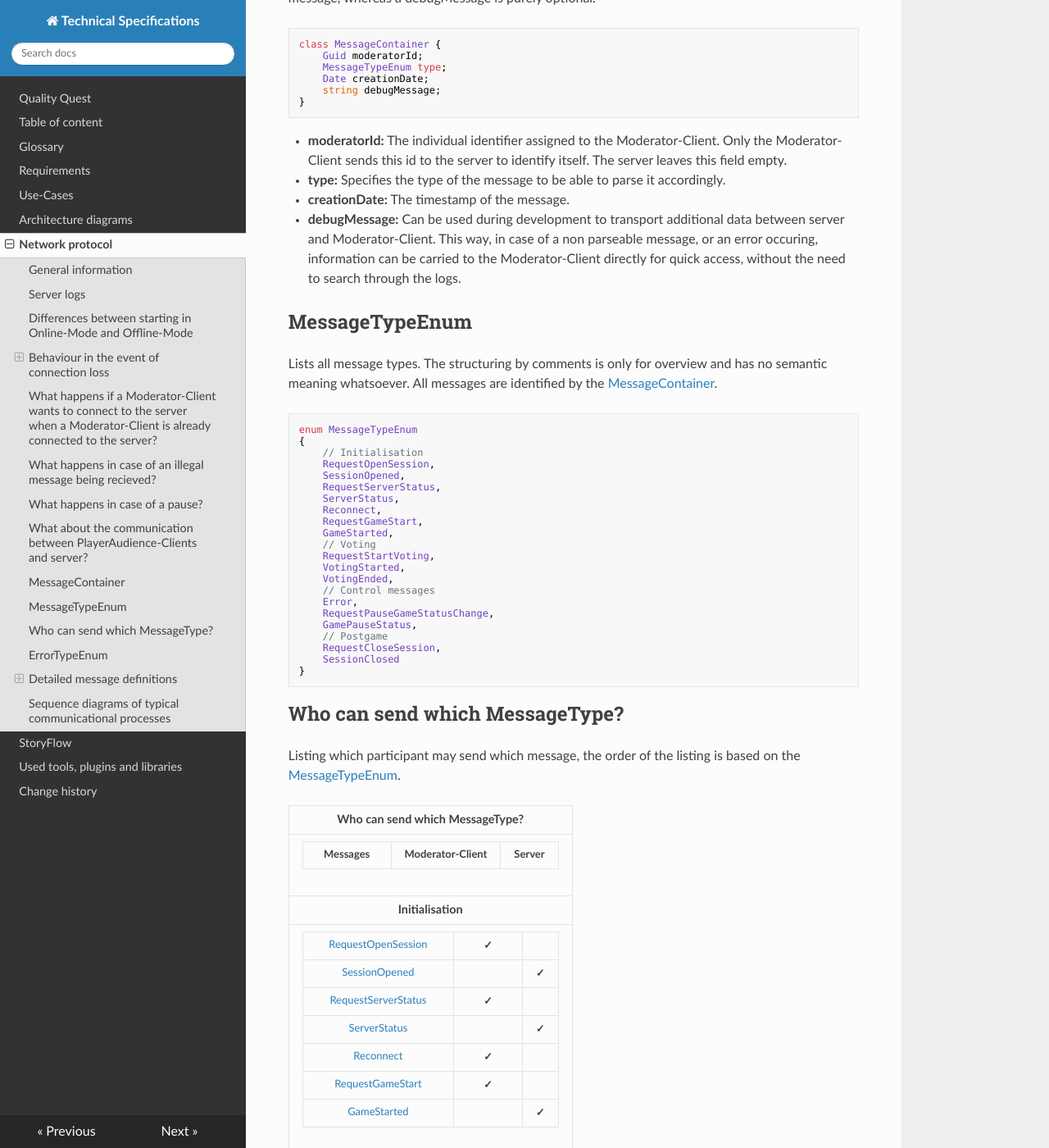
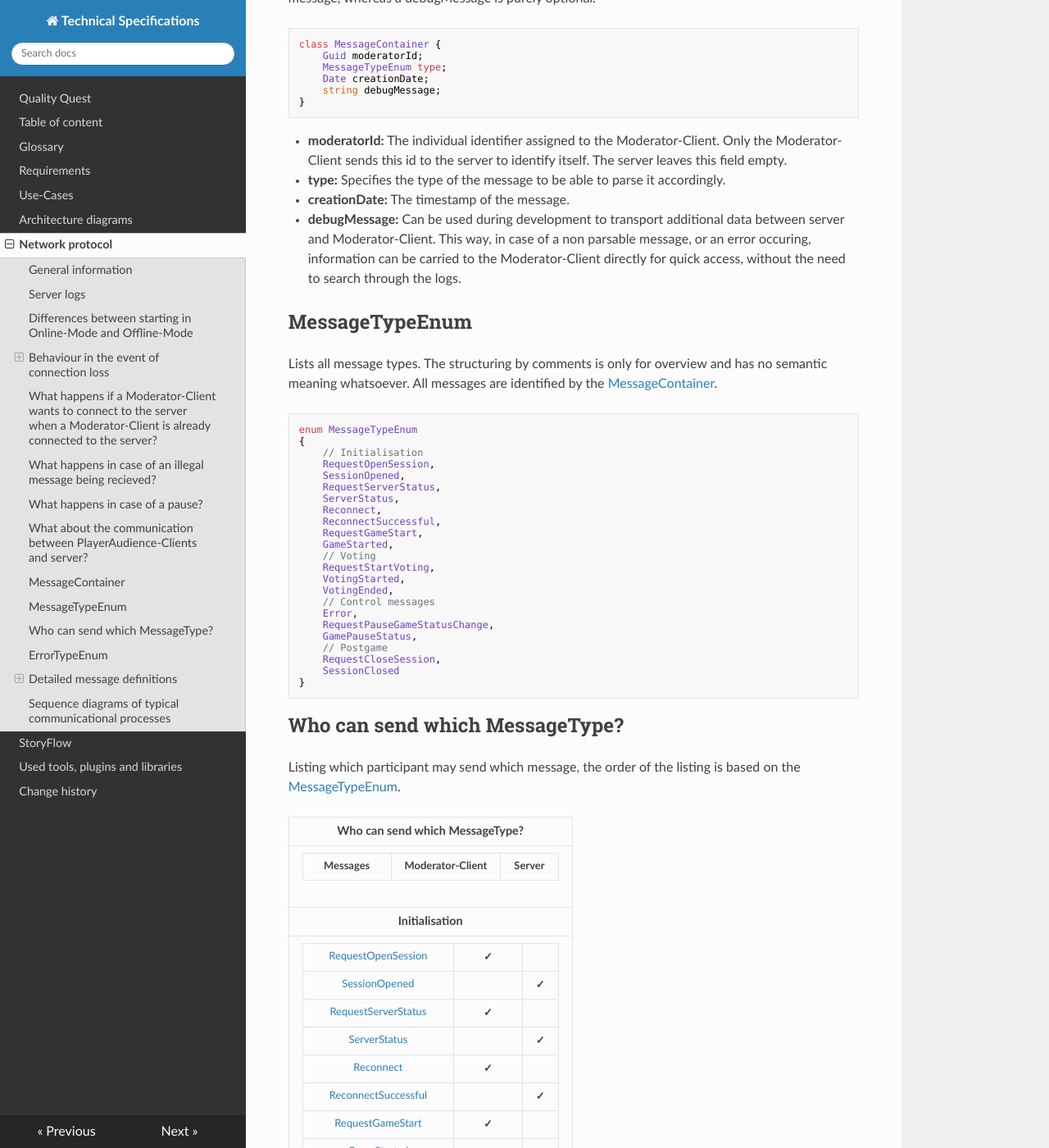
Before and after one commit to Brotenko/QualityQuest, an MkDocs documentation site: the page built from Docs/Technical Specifications/docs/network-protocol.md, in a window 1280 px wide and 1400 px high, scrolled down 4316 px. Shown: the whole window at 82% size. Built offline with MkDocs 1.6.1, drawn with Linux system fonts in a browser that asks for light colours; nearby versions of some CDN libraries; some of the changed text lies outside the part shown.

Commit message:
Fixed typo.

````diff
--- a/Docs/Technical Specifications/docs/network-protocol.md
+++ b/Docs/Technical Specifications/docs/network-protocol.md
@@ -113,7 +113,7 @@ class MessageContainer {
 - **moderatorId:** The individual identifier assigned to the Moderator-Client. Only the Moderator-Client sends this id to the server to identify itself. The server leaves this field empty.
 - **type:** Specifies the type of the message to be able to parse it accordingly.
 - **creationDate:** The timestamp of the message.
-- **debugMessage:** Can be used during development to transport additional data between server and Moderator-Client. This way, in case of a non parseable message, or an error occuring, information can be carried to the Moderator-Client directly for quick access, without the need to search through the logs.
+- **debugMessage:** Can be used during development to transport additional data between server and Moderator-Client. This way, in case of a non parsable message, or an error occuring, information can be carried to the Moderator-Client directly for quick access, without the need to search through the logs.
 
 ## MessageTypeEnum
 
@@ -128,6 +128,7 @@ enum MessageTypeEnum
     RequestServerStatus,
     ServerStatus,
     Reconnect,
+    ReconnectSuccessful,
     RequestGameStart,
     GameStarted,
     // Voting
@@ -193,6 +194,11 @@ Listing which participant may send which message, the order of the listing is ba
                     <th style="font-weight: normal"><a href="#reconnect">Reconnect</a></th>
                     <th>✓</th>
                     <th></th>
+                </tr>
+                <tr>
+                    <th style="font-weight: normal"><a href="#reconnectsuccessful">ReconnectSuccessful</a></th>
+                    <th></th>
+                    <th>✓</th>
                 </tr>
                 <tr>
                     <th style="font-weight: normal"><a href="#requestgamestart">RequestGameStart</a></th>
@@ -375,6 +381,20 @@ class Reconnect : MessageContainer
 }
 ```
 
+The server responds with a **[ReconnectSuccessful](#reconnectsuccessful)** message.
+
+#### ReconnectSuccessful
+
+Specification of a **[MessageContainer](#messagecontainer)** with the type **[MessageTypeEnum](#messagetypeenum)::ReconnectSuccessful**. </br>
+This message is sent from the the server to the Moderator-Client to confirm that a lost connection has been reestablished.
+
+``` csharp
+class ReconnectSuccessful : MessageContainer
+{
+    // No extra fields needed
+}
+```
+
 #### RequestGameStart
 
 Specification of a **[MessageContainer](#messagecontainer)** with the type **[MessageTypeEnum](#messagetypeenum)::RequestGameStart**. </br>
````
Also changed, not shown: other parts of Docs/Technical Specifications/docs/network-protocol.md (+2 -2 lines).
